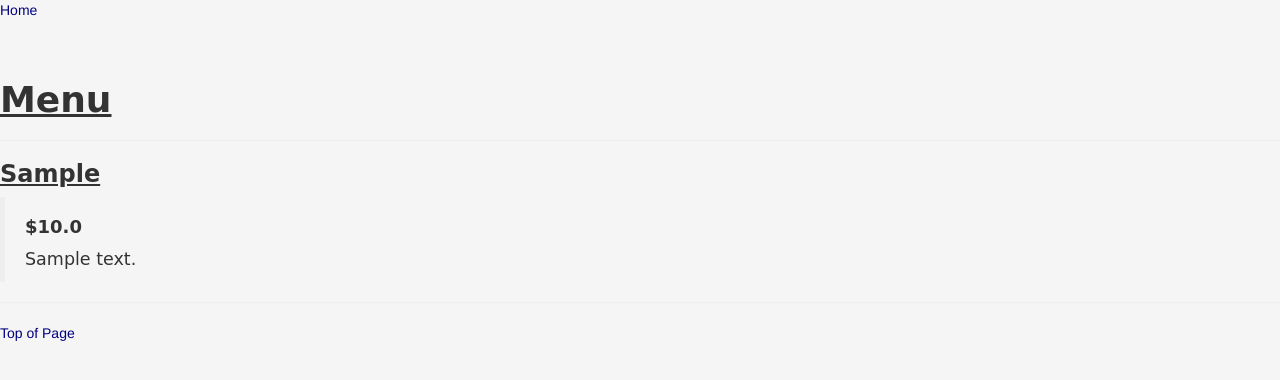
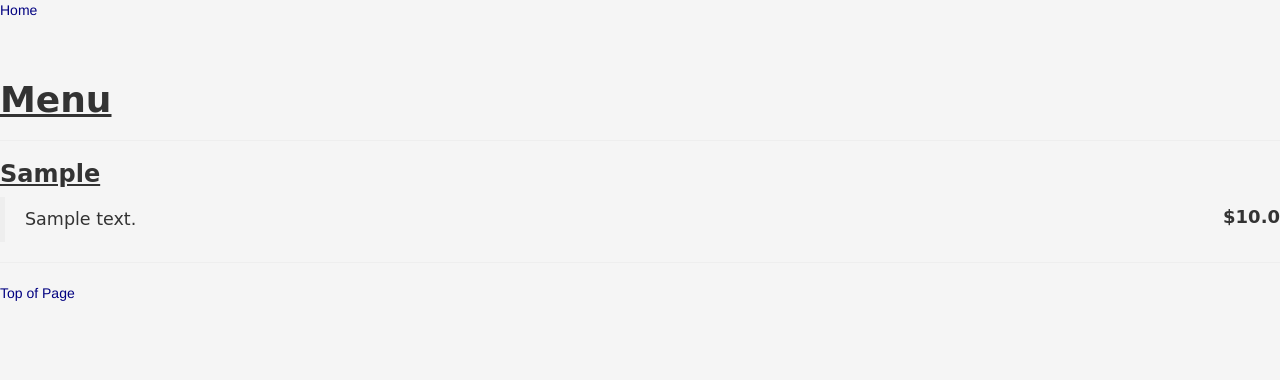
Before and after one commit to cjredmond/mighty_restaurant, a Django app: page /food/list/ in a window 1280 px wide. Shown: the top 380 px of the page. Run offline with Django 3.2, Linux system fonts and the light colour scheme; tables that the repository leaves empty hold one stand-in row (values such as "Sample post"); some libraries are stand-ins or nearby versions.

Commit message:
worked on cleaning it up

```diff
--- a/templates/base.html
+++ b/templates/base.html
@@ -34,7 +34,9 @@
       .option {
         color: white;
       }
-
+      .price {
+        float: right;
+      }
     </style>
   </head>
   <body>
--- a/templates/server.html
+++ b/templates/server.html
@@ -6,7 +6,7 @@
   <div class="col-md-12">
     <div class="panel">
       <div class="panel-body">
-          <h1>Welcome Server {{ request.user }}</h1>
+          <h1>Welcome Server: {{ request.user }}</h1>
 
 
           <div class="row">
--- a/templates/utility/food_list.html
+++ b/templates/utility/food_list.html
@@ -22,9 +22,9 @@
         <h1 class="text_menu"><b>Menu</b></h1>
         <hr>
         {% for food in object_list %}
-          <h3 class="text_menu"><b>{{ food.food }}</b></h3>
+          <h3 class="text_menu"><b>{{ food.food }}</b></h3> <h4 class="price"><b>${{ food.price }}</b></h4>
           <blockquote>
-            <h4><b>${{ food.price }}</b></h4>
+
             {{ food.description }}
           </blockquote>
           <hr>
--- a/templates/utility/order_detail.html
+++ b/templates/utility/order_detail.html
@@ -5,9 +5,10 @@
 <div class="row">
   <div class="col-md-10">
     <div class="panel">
+      <div class="panel-heading">
+        <h1>Order {{ object.id }}</h1>
+      </div>
       <div class="panel-body">
-        <h1>Order {{ object.id }}</h1>
-        <hr>
         <h3>Current Order</h3>
         {% for food in food_list %}
           {{ food.food }} , ${{ food.price }} <br>
--- a/templates/utility/table_detail.html
+++ b/templates/utility/table_detail.html
@@ -13,13 +13,14 @@
             {% for order in order_list %}
             {% if not order.paid %}
 
+
             <form class="" action="{% url 'order_update_view' order.id %}" method="post">
               {% csrf_token %}
               <input type="hidden" name="paid" value="True">
               <input type="hidden" name="finished" value="True">
               <input type="submit" name="" value="paid">
 
-              <a href="{% url 'order_detail_view' order.id %}">{{ order.id }}</a> {{ order.server }} <br>
+              <a href="{% url 'order_detail_view' order.id %}">{{ order.id }}</a> Server: {{ order.server }} <br>
               </form>
               {% endif %}
 
```
